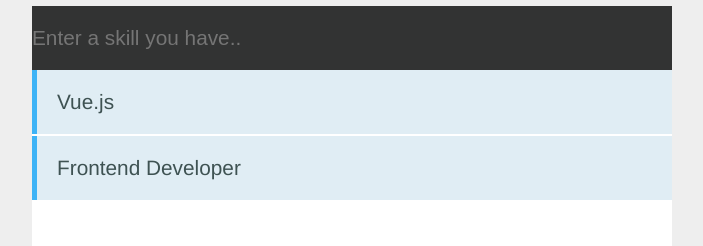
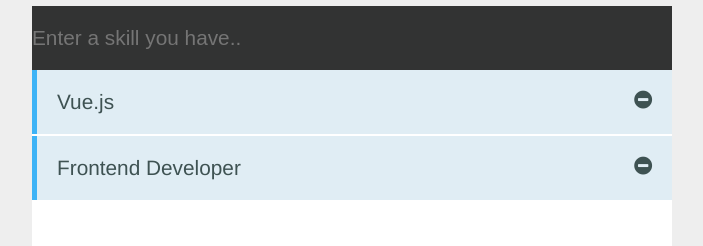
Before and after one commit to AoftionStyle/AofitonVueProject, a Vue app in the folder vue-skills/: page / in a window 1280 px wide. Shown: the part 162-408 px from the top of the page, without its empty margins (288-991 px from the left). Built offline with nearby package versions, Linux system fonts and the light colour scheme.

Commit message:
success router

```diff
--- a/vue-skills/src/components/Skills.vue
+++ b/vue-skills/src/components/Skills.vue
@@ -15,7 +15,10 @@
 
       <ul>
         <transition-group name="list" enter-active-class="animated bounceInUp" leave-active-class="animated bounceOutDown">
-          <li v-for="(data, index) in skills" :key='index'>{{data.skill}}</li>
+          <li v-for="(data, index) in skills" :key='index'>
+            {{data.skill}}
+            <i class="fa fa-minus-circle" v-on:click="remove(index)"></i>
+          </li>
         </transition-group>
       </ul>
       <p>These are the skills that you possess</p>
@@ -54,6 +57,9 @@
           console.log('Not valid')
         }
       });
+    },
+    remove(id) {
+      this.skills.splice(id,1);
     }
   }
 }
@@ -61,7 +67,8 @@
 
 <!-- Add "scoped" attribute to limit CSS to this component only -->
 <style scoped>
-@import url('https://cdn.jsdelivr.net/npm/animate.css@3.7.0/animate.min.css');
+@import url("https://cdn.jsdelivr.net/npm/animate.css@3.7.0/animate.min.css");
+@import url("https://maxcdn.bootstrapcdn.com/font-awesome/4.7.0/css/font-awesome.min.css");
 
 .holder {
   background: #fff;
@@ -128,4 +135,8 @@
     transform: scale(1);
   }
 }
+
+i {
+  float: right;
+}
 </style>
```
